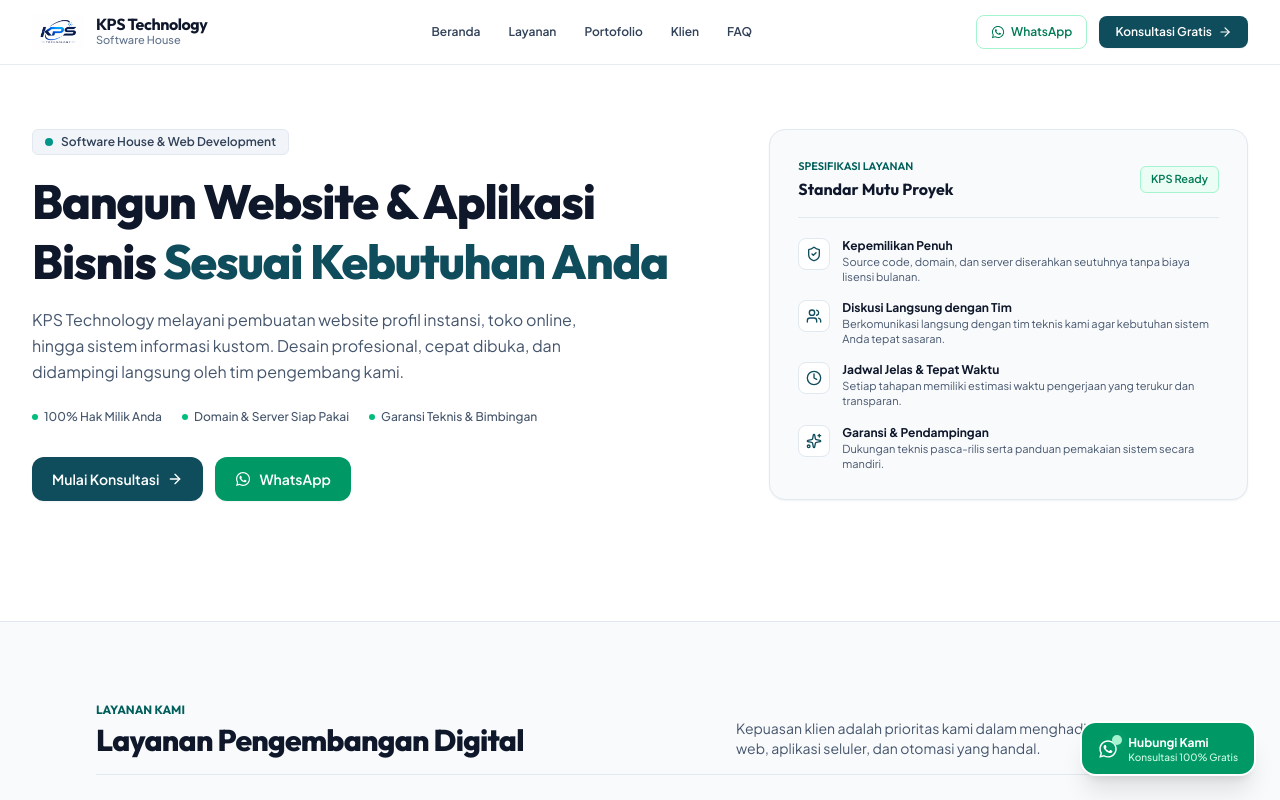
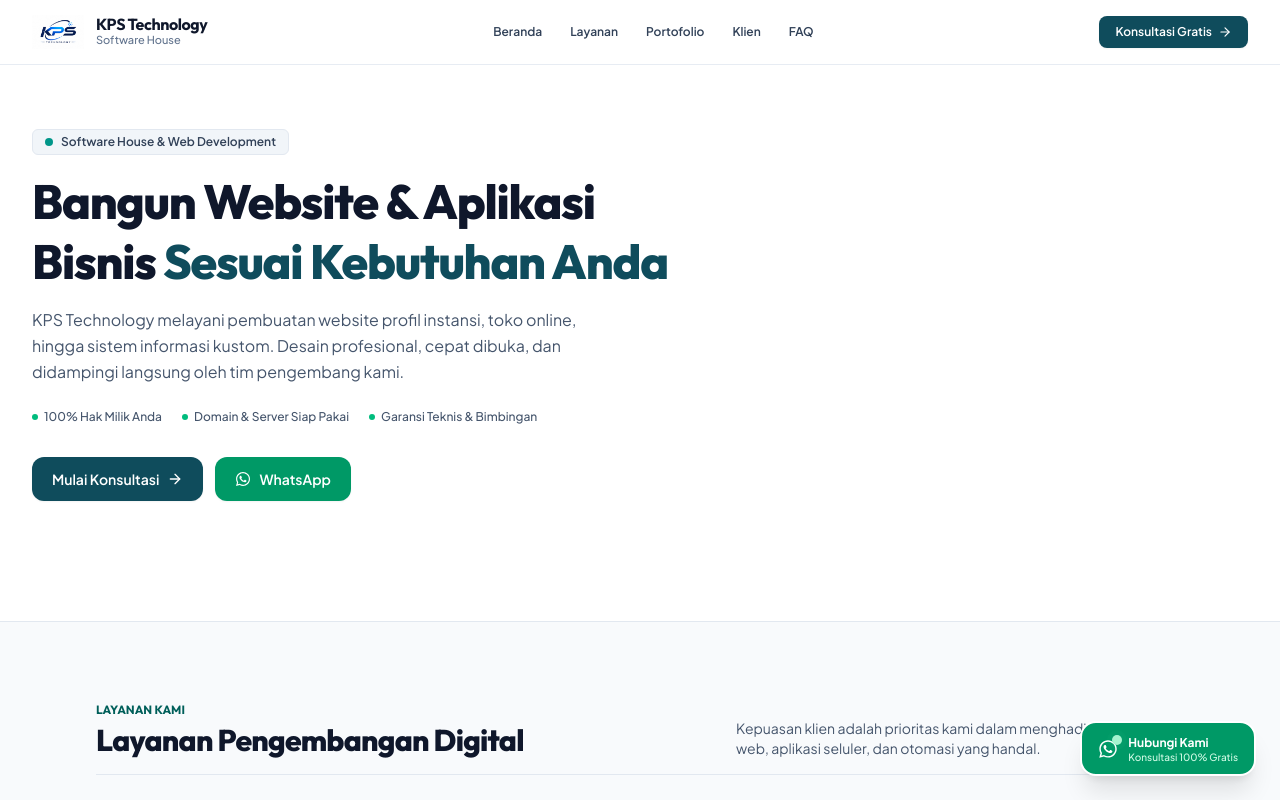
Before and after one commit to mradityooo/KPS-Technology, a React (Vite) app: page / in a window 1280 px wide. Shown: the top 800 px of the page. Built offline with nearby package versions, Linux system fonts and the light colour scheme.

Commit message:
update halaman awal

```diff
--- a/src/components/HeroSection.tsx
+++ b/src/components/HeroSection.tsx
@@ -77,7 +77,7 @@
           </div>
 
           {/* Right Visual / Summary Card - Clean Real Engineering Spec */}
-          <div className="lg:col-span-5">
+          {/* <div className="lg:col-span-5">
             <div className="bg-slate-50 border border-slate-200 rounded-2xl p-6 sm:p-7 shadow-xs">
               <div className="flex items-center justify-between pb-4 border-b border-slate-200 mb-5">
                 <div>
@@ -135,7 +135,7 @@
                 </div>
               </div>
             </div>
-          </div>
+          </div> */}
 
         </div>
 
--- a/src/components/Navbar.tsx
+++ b/src/components/Navbar.tsx
@@ -70,7 +70,7 @@
 
         {/* Action CTAs */}
         <div className="hidden sm:flex items-center gap-3">
-          <a
+          {/* <a
             href="https://wa.me/6285117057996?text=Halo%20KPS%20Technology,%20saya%20tertarik%20konsultasi%20website"
             target="_blank"
             rel="noopener noreferrer"
@@ -79,7 +79,7 @@
           >
             <FaWhatsapp className="w-3.5 h-3.5" />
             <span>WhatsApp</span>
-          </a>
+          </a> */}
 
           <button
             onClick={() => onOpenConsultation()}
```
Also changed, not shown: 1 other file (tests, documents, lock files or other folders).
